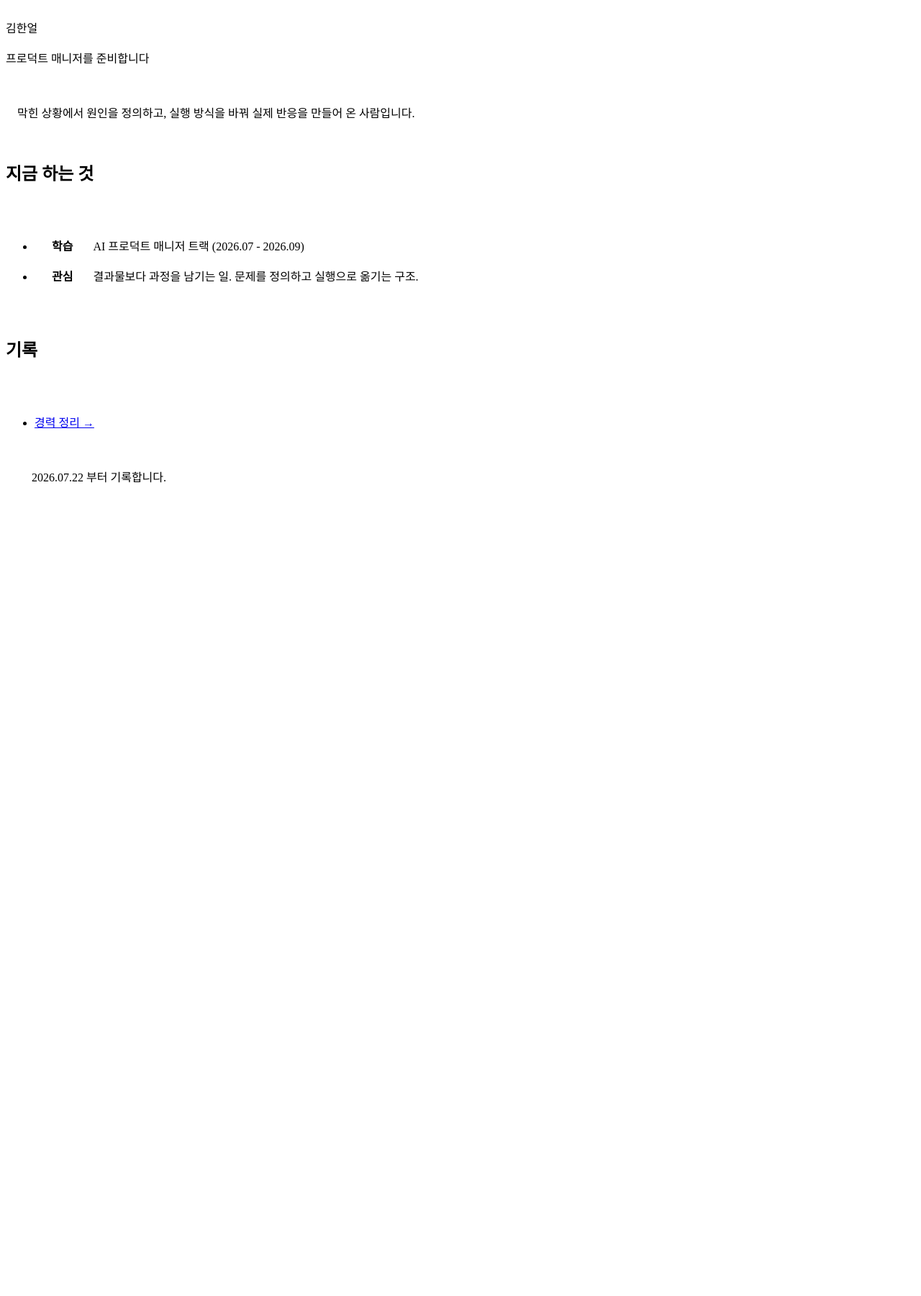
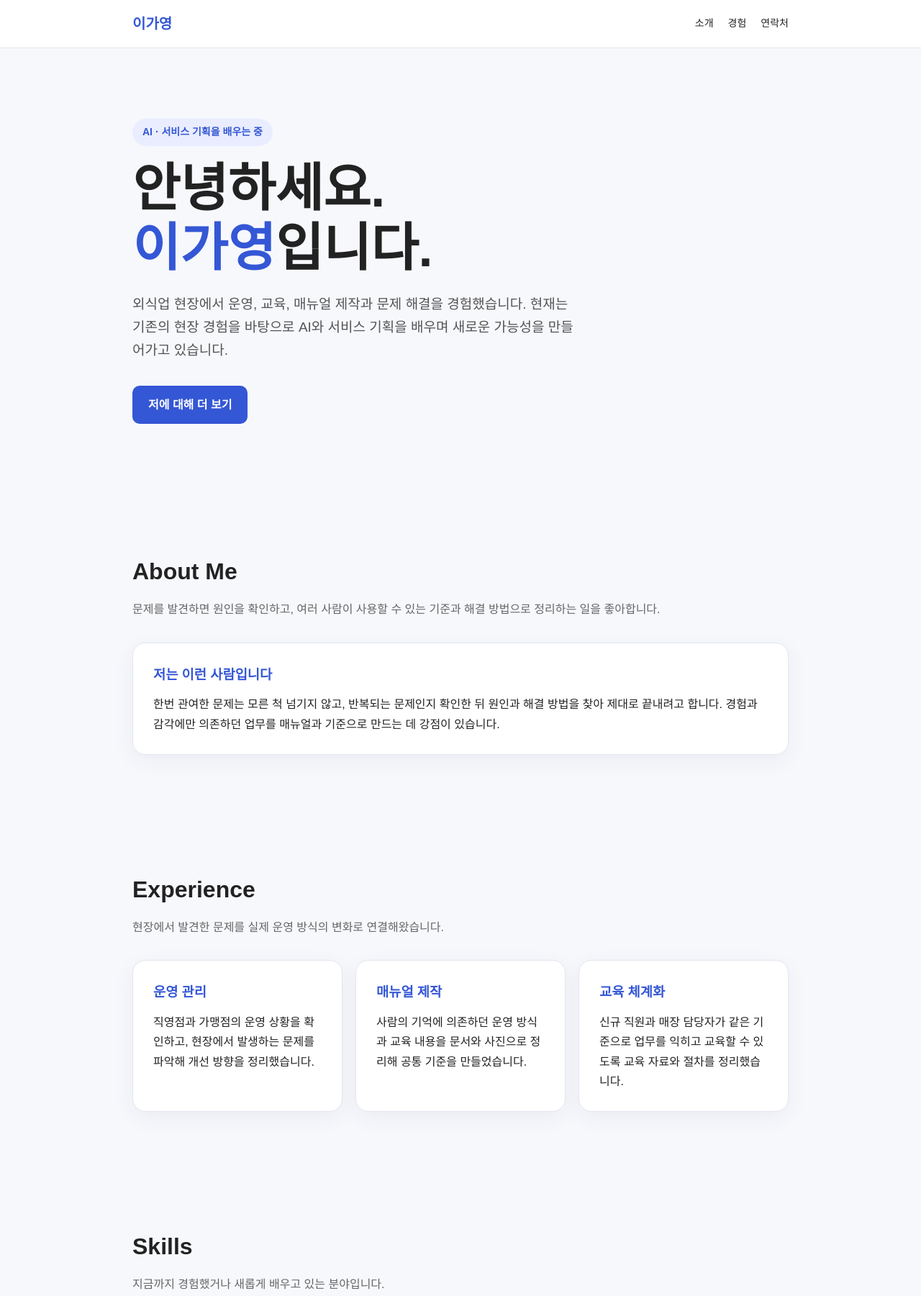
Before and after one commit to ggazero/my_page, a plain HTML site: page index.html in a window 1280 px wide. Shown: the top 1801 px of the page at 72% size. Before the commit the page ends 800 px from the top, so only its background shows below. Drawn offline with Linux system fonts and the light colour scheme.

Commit message:
Update index.html

```diff
--- a/index.html
+++ b/index.html
@@ -1,93 +1,334 @@
-<!doctype html>
+<!DOCTYPE html>
 <html lang="ko">
 <head>
-<meta charset="utf-8">
-<meta name="viewport" content="width=device-width, initial-scale=1">
-<!-- ========================================================= -->
-<!-- 바꾸는 곳 1. 브라우저 탭에 뜨는 이름입니다.                    -->
-<!-- ========================================================= -->
+  <meta charset="UTF-8" />
+  <meta name="viewport" content="width=device-width, initial-scale=1.0" />
 
-<title>김한얼 | 프로덕트 매니저</title>
+  <title>이가영 | 자기소개</title>
 
   <style>
-  :root { --ink:#1a1a1a; --muted:#6b7280; --line:#e5e7eb; --accent:#2563eb; }
-  * { box-sizing:border-box; margin:0; padding:0; }
+    * {
+      box-sizing: border-box;
+      margin: 0;
+      padding: 0;
+    }
+
+    html {
+      scroll-behavior: smooth;
+    }
+
     body {
-    font-family:-apple-system,'Apple SD Gothic Neo','Malgun Gothic','맑은 고딕',sans-serif;
-    color:var(--ink); background:#fff; line-height:1.7;
-    -webkit-text-size-adjust:100%;
+      font-family: Arial, "Apple SD Gothic Neo", sans-serif;
+      line-height: 1.7;
+      color: #222;
+      background-color: #f7f8fc;
     }
-  .wrap { max-width:720px; margin:0 auto; padding:64px 24px 96px; }
-  .name { font-size:44px; font-weight:800; letter-spacing:-0.02em; }
-  .role { font-size:19px; color:var(--muted); margin-top:10px; }
-  .rule { width:56px; height:4px; background:var(--ink); border-radius:2px; margin:28px 0 36px; }
-  .lead { font-size:20px; line-height:1.75; }
-  h2 { font-size:15px; font-weight:800; letter-spacing:0.06em; color:var(--muted);
-       margin:52px 0 18px; text-transform:uppercase; }
-  ul { list-style:none; }
-  li { padding:14px 0; border-bottom:1px solid var(--line); font-size:17px; }
-  li b { display:block; font-size:13px; color:var(--muted); font-weight:700; margin-bottom:4px; }
-  a { color:var(--accent); text-decoration:none; font-weight:700; }
-  a:hover { text-decoration:underline; }
-  .foot { margin-top:64px; padding-top:24px; border-top:1px solid var(--line);
-          font-size:14px; color:var(--muted); }
-  @media (max-width:600px) {
-    .wrap { padding:44px 20px 72px; }
-    .name { font-size:34px; }
-    .lead { font-size:18px; }
+
+    a {
+      color: inherit;
+      text-decoration: none;
+    }
+
+    header {
+      position: sticky;
+      top: 0;
+      background-color: rgba(255, 255, 255, 0.95);
+      border-bottom: 1px solid #e5e7eb;
+      z-index: 10;
+    }
+
+    nav {
+      max-width: 960px;
+      margin: 0 auto;
+      padding: 16px 24px;
+      display: flex;
+      justify-content: space-between;
+      align-items: center;
+    }
+
+    nav h1 {
+      font-size: 20px;
+      color: #3457d5;
+    }
+
+    nav ul {
+      display: flex;
+      gap: 20px;
+      list-style: none;
+      font-size: 14px;
+    }
+
+    main {
+      max-width: 960px;
+      margin: 0 auto;
+      padding: 0 24px;
+    }
+
+    section {
+      padding: 80px 0;
+    }
+
+    .hero {
+      min-height: 620px;
+      display: flex;
+      align-items: center;
+    }
+
+    .hero-content {
+      max-width: 700px;
+    }
+
+    .label {
+      display: inline-block;
+      margin-bottom: 18px;
+      padding: 7px 14px;
+      border-radius: 999px;
+      background-color: #e9edff;
+      color: #3457d5;
+      font-size: 14px;
+      font-weight: bold;
+    }
+
+    .hero h2 {
+      margin-bottom: 20px;
+      font-size: clamp(42px, 8vw, 72px);
+      line-height: 1.15;
+    }
+
+    .hero h2 span {
+      color: #3457d5;
+    }
+
+    .hero p {
+      max-width: 620px;
+      margin-bottom: 32px;
+      color: #555;
+      font-size: 19px;
+    }
+
+    .button {
+      display: inline-block;
+      padding: 13px 22px;
+      border-radius: 10px;
+      background-color: #3457d5;
+      color: white;
+      font-weight: bold;
+      transition: transform 0.2s;
+    }
+
+    .button:hover {
+      transform: translateY(-2px);
+    }
+
+    .section-title {
+      margin-bottom: 12px;
+      font-size: 32px;
+    }
+
+    .section-description {
+      margin-bottom: 32px;
+      color: #666;
+    }
+
+    .card {
+      padding: 28px;
+      border: 1px solid #e3e6ef;
+      border-radius: 18px;
+      background-color: white;
+      box-shadow: 0 8px 30px rgba(32, 48, 90, 0.06);
+    }
+
+    .card h3 {
+      margin-bottom: 12px;
+      color: #3457d5;
+    }
+
+    .grid {
+      display: grid;
+      grid-template-columns: repeat(3, 1fr);
+      gap: 18px;
+    }
+
+    .tags {
+      display: flex;
+      flex-wrap: wrap;
+      gap: 10px;
+    }
+
+    .tag {
+      padding: 8px 13px;
+      border-radius: 8px;
+      background-color: #eef1f8;
+      font-size: 14px;
+    }
+
+    .contact-card {
+      text-align: center;
+    }
+
+    .contact-card p {
+      margin: 14px 0 24px;
+      color: #666;
+    }
+
+    footer {
+      padding: 30px 24px;
+      text-align: center;
+      color: #888;
+      font-size: 14px;
+    }
+
+    @media (max-width: 700px) {
+      nav ul {
+        gap: 12px;
+        font-size: 13px;
+      }
+
+      section {
+        padding: 60px 0;
+      }
+
+      .hero {
+        min-height: 520px;
+      }
+
+      .grid {
+        grid-template-columns: 1fr;
+      }
     }
   </style>
 </head>
+
 <body>
+  <header>
+    <nav>
+      <h1>이가영</h1>
 
-<div class="wrap">
+      <ul>
+        <li><a href="#about">소개</a></li>
+        <li><a href="#experience">경험</a></li>
+        <li><a href="#contact">연락처</a></li>
+      </ul>
+    </nav>
+  </header>
 
-  <!-- ========================================================= -->
-  <!-- 바꾸는 곳 2. 이름과 목표 직무입니다.                          -->
-  <!-- 실명이 부담되면 닉네임을 써도 됩니다.                          -->
-  <!-- ========================================================= -->
-  <div class="name">김한얼</div>
-  <div class="role">프로덕트 매니저를 준비합니다</div>
+  <main>
+    <section class="hero">
+      <div class="hero-content">
+        <span class="label">AI · 서비스 기획을 배우는 중</span>
 
-  <div class="rule"></div>
+        <h2>
+          안녕하세요.<br />
+          <span>이가영</span>입니다.
+        </h2>
 
-  <!-- ========================================================= -->
-  <!-- 바꾸는 곳 3. 나를 한 문장으로. (어제 만든 "캐릭터 한 문장")     -->
-  <!-- ========================================================= -->
-  <p class="lead">
-    막힌 상황에서 원인을 정의하고, 실행 방식을 바꿔 실제 반응을 만들어 온 사람입니다.
+        <p>
+          외식업 현장에서 운영, 교육, 매뉴얼 제작과 문제 해결을 경험했습니다.
+          현재는 기존의 현장 경험을 바탕으로 AI와 서비스 기획을 배우며
+          새로운 가능성을 만들어가고 있습니다.
         </p>
 
-  <h2>지금 하는 것</h2>
-  <ul>
-    <!-- ===================================================== -->
-    <!-- 바꾸는 곳 4. 목록 항목입니다.                            -->
-    <!-- <li> 한 덩어리가 한 줄입니다. 복사해서 늘리면 됩니다.       -->
-    <!-- ===================================================== -->
-    <li>
-      <b>학습</b>
-      AI 프로덕트 매니저 트랙 (2026.07 - 2026.09)
-    </li>
-    <li>
-      <b>관심</b>
-      결과물보다 과정을 남기는 일. 문제를 정의하고 실행으로 옮기는 구조.
-    </li>
-  </ul>
+        <a class="button" href="#about">저에 대해 더 보기</a>
+      </div>
+    </section>
 
-  <h2>기록</h2>
-  <ul>
-    <!-- ===================================================== -->
-    <!-- 바꾸는 곳 5. 다른 페이지로 가는 링크입니다.                -->
-    <!-- career.html 파일을 만든 뒤에 살아납니다.                  -->
-    <!-- ===================================================== -->
-    <li><a href="career.html">경력 정리 →</a></li>
-  </ul>
+    <section id="about">
+      <h2 class="section-title">About Me</h2>
 
-  <div class="foot">
-    <!-- 바꾸는 곳 6. 아래 날짜만 오늘로 바꾸면 됩니다. -->
-    2026.07.22 부터 기록합니다.
+      <p class="section-description">
+        문제를 발견하면 원인을 확인하고, 여러 사람이 사용할 수 있는 기준과
+        해결 방법으로 정리하는 일을 좋아합니다.
+      </p>
+
+      <div class="card">
+        <h3>저는 이런 사람입니다</h3>
+
+        <p>
+          한번 관여한 문제는 모른 척 넘기지 않고, 반복되는 문제인지 확인한 뒤
+          원인과 해결 방법을 찾아 제대로 끝내려고 합니다.
+          경험과 감각에만 의존하던 업무를 매뉴얼과 기준으로 만드는 데 강점이 있습니다.
+        </p>
       </div>
+    </section>
 
+    <section id="experience">
+      <h2 class="section-title">Experience</h2>
+
+      <p class="section-description">
+        현장에서 발견한 문제를 실제 운영 방식의 변화로 연결해왔습니다.
+      </p>
+
+      <div class="grid">
+        <article class="card">
+          <h3>운영 관리</h3>
+          <p>
+            직영점과 가맹점의 운영 상황을 확인하고, 현장에서 발생하는 문제를
+            파악해 개선 방향을 정리했습니다.
+          </p>
+        </article>
+
+        <article class="card">
+          <h3>매뉴얼 제작</h3>
+          <p>
+            사람의 기억에 의존하던 운영 방식과 교육 내용을 문서와 사진으로
+            정리해 공통 기준을 만들었습니다.
+          </p>
+        </article>
+
+        <article class="card">
+          <h3>교육 체계화</h3>
+          <p>
+            신규 직원과 매장 담당자가 같은 기준으로 업무를 익히고 교육할 수
+            있도록 교육 자료와 절차를 정리했습니다.
+          </p>
+        </article>
       </div>
+    </section>
+
+    <section>
+      <h2 class="section-title">Skills</h2>
+
+      <p class="section-description">
+        지금까지 경험했거나 새롭게 배우고 있는 분야입니다.
+      </p>
+
+      <div class="card">
+        <div class="tags">
+          <span class="tag">운영 관리</span>
+          <span class="tag">문제 정의</span>
+          <span class="tag">매뉴얼 제작</span>
+          <span class="tag">교육 기획</span>
+          <span class="tag">서비스 기획</span>
+          <span class="tag">AI 도구 활용</span>
+          <span class="tag">Python 학습 중</span>
+          <span class="tag">HTML 학습 중</span>
+        </div>
+      </div>
+    </section>
+
+    <section id="contact">
+      <div class="card contact-card">
+        <h2 class="section-title">Contact</h2>
+
+        <p>
+          함께 이야기하고 싶은 내용이 있다면 연락해주세요.
+        </p>
+
+        <!-- 본인의 이메일 주소로 변경하세요. -->
+        <a class="button" href="mailto:your-email@example.com">
+          이메일 보내기
+        </a>
+      </div>
+    </section>
+  </main>
+
+  <footer>
+    © <span id="year"></span> 이가영. All rights reserved.
+  </footer>
+
+  <script>
+    // 현재 연도를 자동으로 표시합니다.
+    document.getElementById("year").textContent = new Date().getFullYear();
+  </script>
 </body>
 </html>
```
Lines whose indentation alone changed are shown as unchanged.
